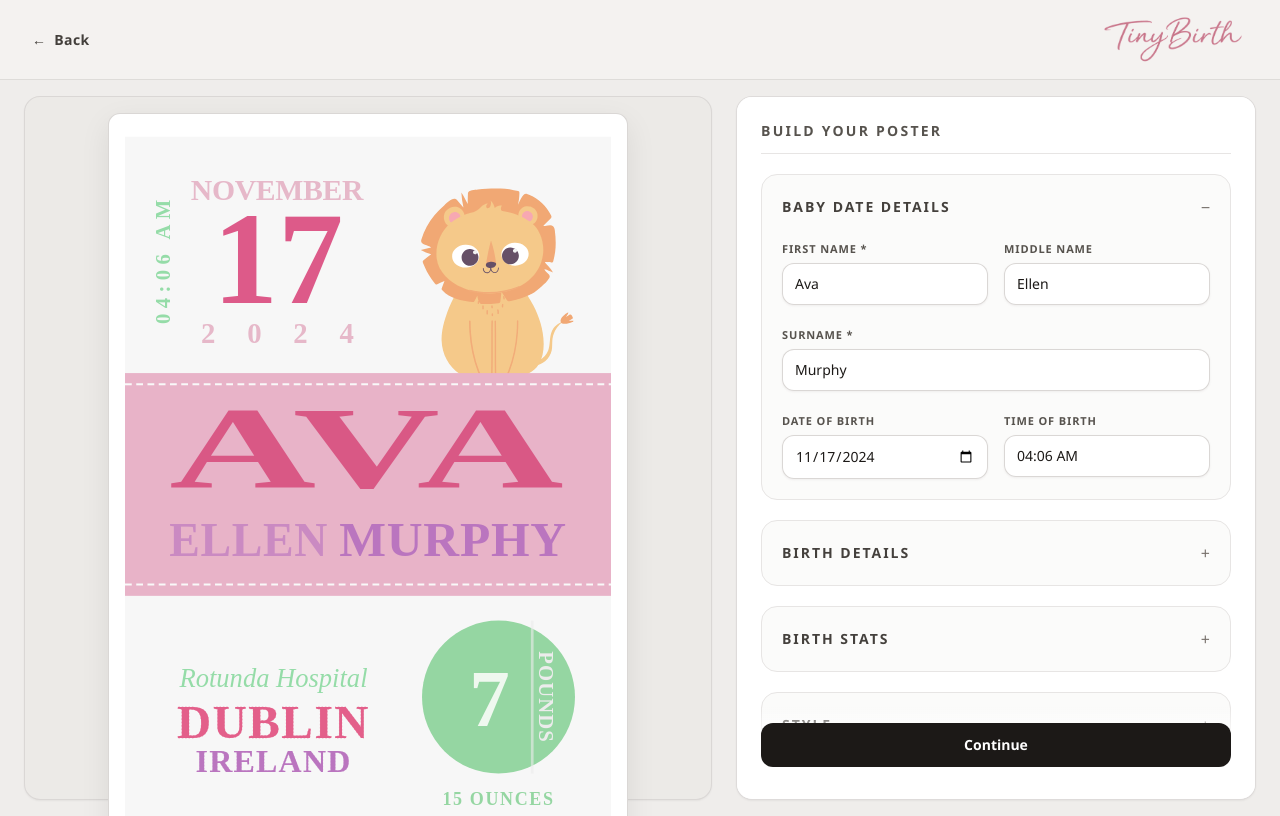
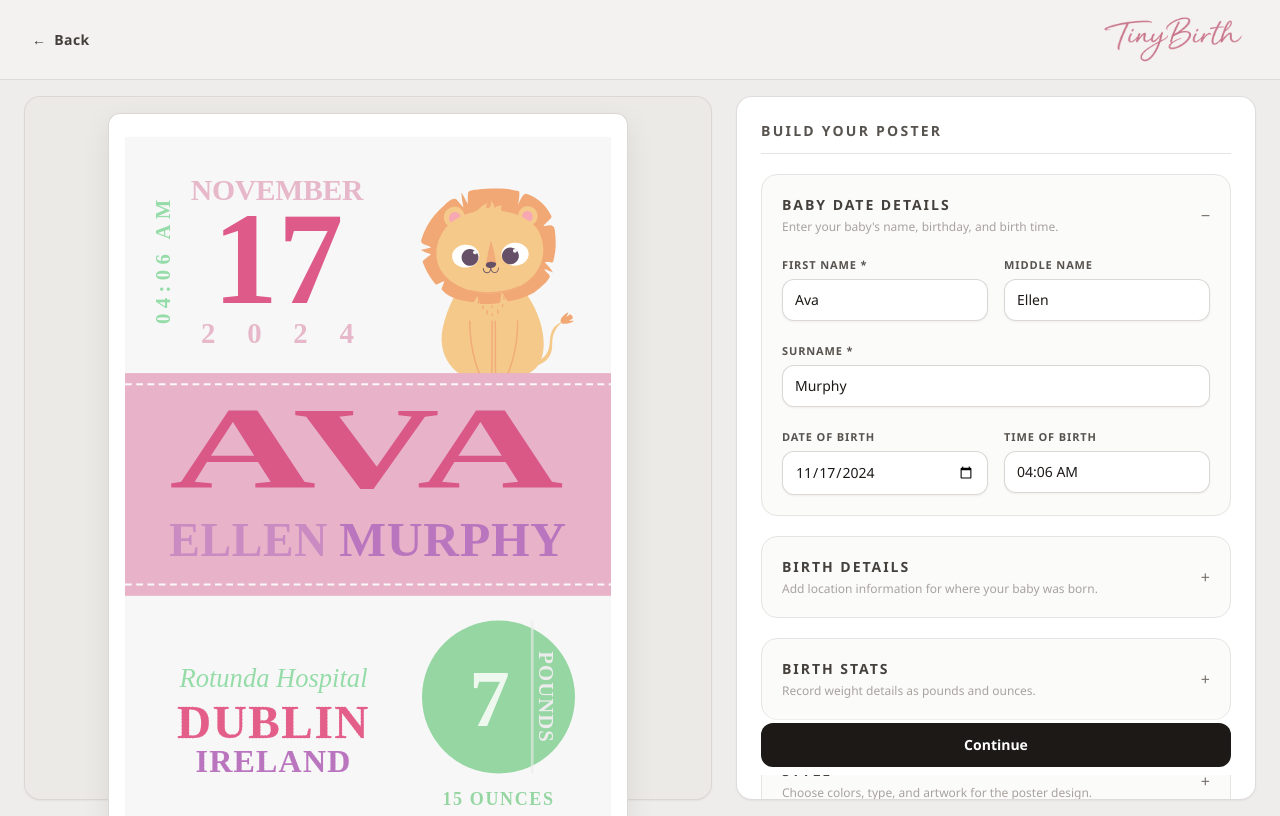
Before and after one commit to alzer81-81/baby-keepsakes, a Next.js app: page /builder in a window 1280 px wide. Built offline with nearby package versions, Linux system fonts and the light colour scheme.

Commit message:
Keep builder sections independently open and add helper subtitles

```diff
--- a/components/poster-builder.tsx
+++ b/components/poster-builder.tsx
@@ -24,7 +24,12 @@ export function PosterBuilder() {
   const [success, setSuccess] = useState<string | null>(null);
   const [loading, setLoading] = useState(false);
   const [mobileView, setMobileView] = useState<"edit" | "preview">("edit");
-  const [openSection, setOpenSection] = useState<SectionKey>("baby_date");
+  const [openSections, setOpenSections] = useState<Record<SectionKey, boolean>>({
+    baby_date: true,
+    birth: false,
+    stats: false,
+    style: false
+  });
   const [flowStep, setFlowStep] = useState<FlowStep>("design");
   const [customerName, setCustomerName] = useState("");
   const [customerEmail, setCustomerEmail] = useState("");
@@ -104,19 +109,29 @@ export function PosterBuilder() {
     }
   }
 
-  function renderSection(title: string, key: SectionKey, children: ReactNode) {
-    const isOpen = openSection === key;
+  function toggleSection(key: SectionKey) {
+    setOpenSections((prev) => ({
+      ...prev,
+      [key]: !prev[key]
+    }));
+  }
+
+  function renderSection(title: string, description: string, key: SectionKey, children: ReactNode) {
+    const isOpen = openSections[key];
 
     return (
-      <section className="rounded-2xl border border-stone-200 bg-stone-50/80 p-4 sm:p-5" onFocusCapture={() => setOpenSection(key)}>
+      <section className="rounded-2xl border border-stone-200 bg-stone-50/80 p-4 sm:p-5">
         <button
           type="button"
           className="flex w-full items-center justify-between text-left"
-          onClick={() => setOpenSection(key)}
+          onClick={() => toggleSection(key)}
           aria-expanded={isOpen}
           aria-controls={`section-${key}`}
         >
-          <h2 className="text-sm font-semibold uppercase tracking-[0.14em] text-stone-700">{title}</h2>
+          <div>
+            <h2 className="text-sm font-semibold uppercase tracking-[0.14em] text-stone-700">{title}</h2>
+            <p className="mt-1 text-xs font-medium text-stone-400">{description}</p>
+          </div>
           <span className="text-stone-500" aria-hidden>
             {isOpen ? "−" : "+"}
           </span>
@@ -179,6 +194,7 @@ export function PosterBuilder() {
               <div className="space-y-4 sm:space-y-5">
                 {renderSection(
                   "Baby Date Details",
+                  "Enter your baby's name, birthday, and birth time.",
                   "baby_date",
                   <div className="grid gap-4 sm:grid-cols-2">
                     <div>
@@ -238,6 +254,7 @@ export function PosterBuilder() {
 
                 {renderSection(
                   "Birth Details",
+                  "Add location information for where your baby was born.",
                   "birth",
                   <div className="grid gap-4 sm:grid-cols-2">
                     <div>
@@ -257,6 +274,7 @@ export function PosterBuilder() {
 
                 {renderSection(
                   "Birth Stats",
+                  "Record weight details as pounds and ounces.",
                   "stats",
                   <div className="grid gap-4 sm:grid-cols-2">
                     <div>
@@ -286,6 +304,7 @@ export function PosterBuilder() {
 
                 {renderSection(
                   "Style",
+                  "Choose colors, type, and artwork for the poster design.",
                   "style",
                   <div className="grid gap-4 sm:grid-cols-2">
                     <div>
```
